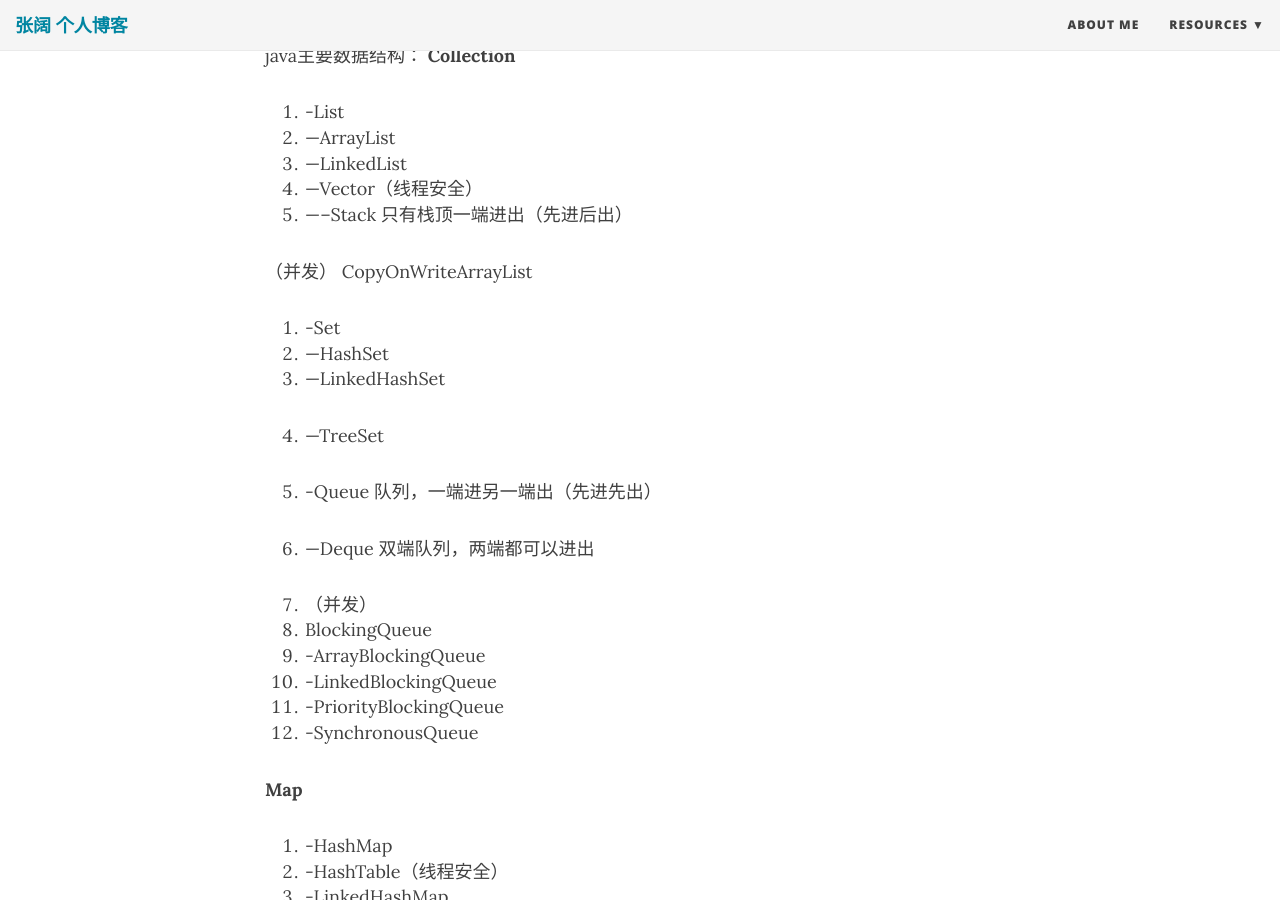
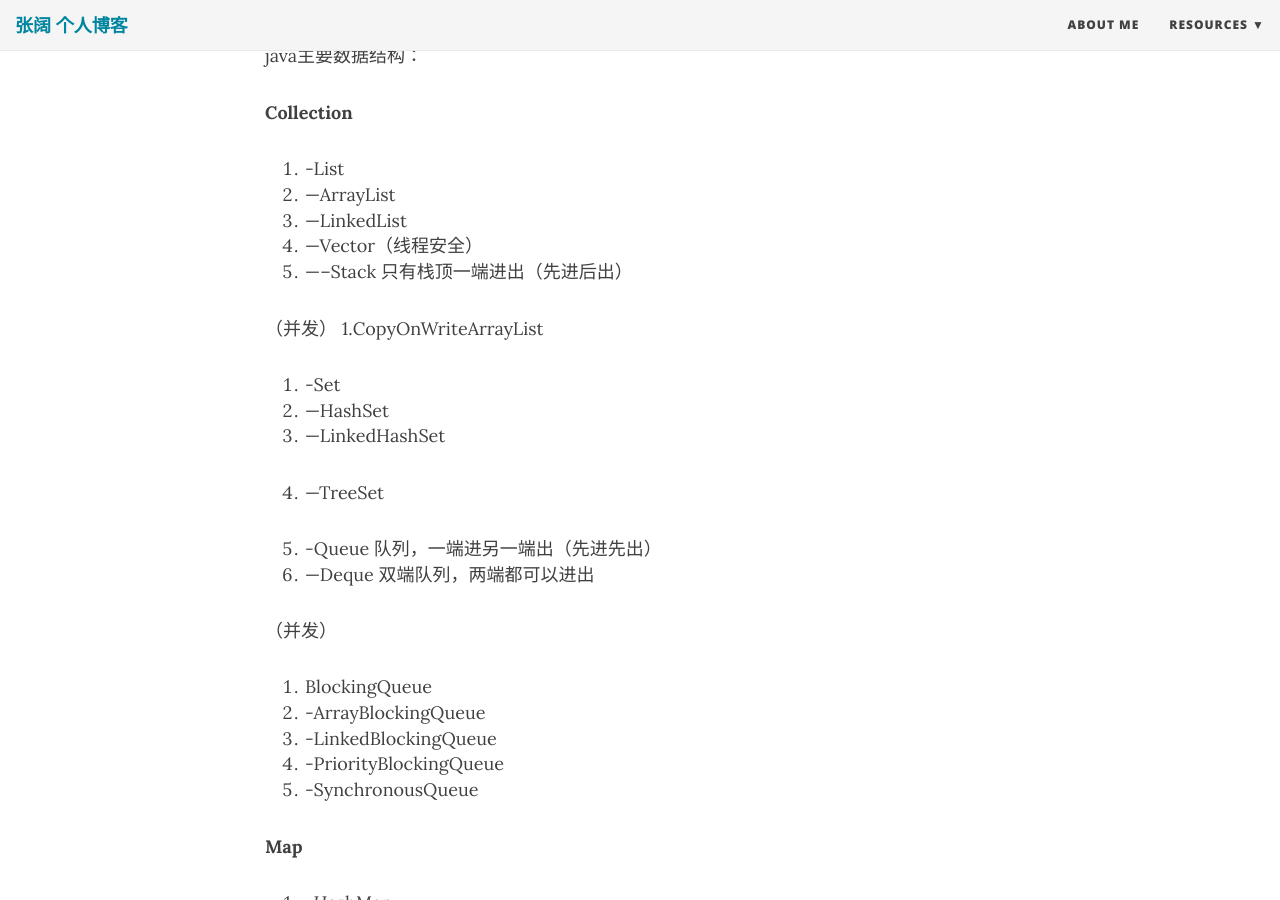
Before and after one commit to buoooou/blog.github.io, a Jekyll site: the page built from _posts/2018-05-18-java.md, in a window 1280 px wide and 900 px high, scrolled down 341 px. Built offline with Jekyll 4.4.1, drawn with Linux system fonts in a browser that asks for light colours; nearby versions of some CDN libraries.

Commit message:
Create 2018-05-18-java.md

```diff
--- a/_posts/2018-05-18-java.md
+++ b/_posts/2018-05-18-java.md
@@ -8,6 +8,7 @@
 ## java 数据结构
 
 java主要数据结构：
+
 **Collection**
 
 1. -List
@@ -18,7 +19,7 @@
 
 
 （并发）
-CopyOnWriteArrayList
+1.CopyOnWriteArrayList
 
 1. -Set
 1. ---HashSet
@@ -46,7 +47,6 @@
 
 （并发）
 1. ConcurrentHashMap
-
 
  分段锁segment
 
```
Also changed, not shown: other parts of _posts/2018-05-18-java.md (+1 -1 lines).
